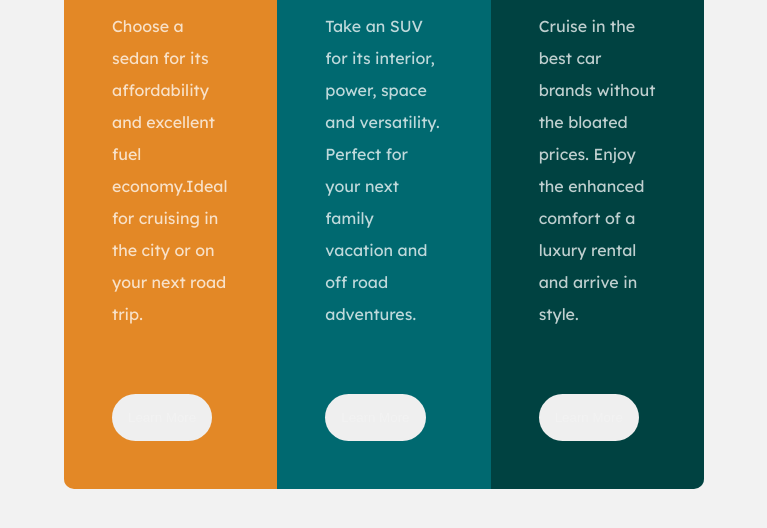
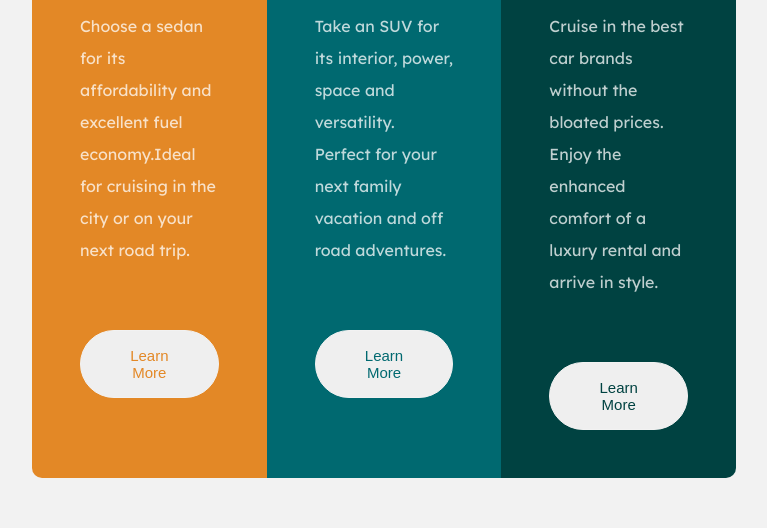
Before and after one commit to JulianIfesiokwu/3-column-preview-card, a plain HTML site: page index.html in a window 1280 px wide. Shown: the part 280-808 px from the top of the page, without its empty margins (256-1023 px from the left). Drawn offline with Linux system fonts and the light colour scheme.

Commit message:
desktop view complete, working on responsiveness

```diff
--- a/index.html
+++ b/index.html
@@ -17,7 +17,7 @@
             <img src="./assets/icon-sedans.svg" alt="">
             <h1>SEDANS</h1>
             <P>Choose a sedan for its affordability and excellent fuel economy.Ideal for cruising in the city or on your next road trip.</P>
-            <button>Learn More</button>
+            <button id="sedans-cta">Learn More</button>
 
         </div>
 
@@ -26,7 +26,8 @@
             <img src="./assets/icon-suvs.svg" alt="">
             <h1>SUVS</h1>
             <p>Take an SUV for its interior, power, space and versatility. Perfect for your next family vacation and off road adventures.</p>
-            <button>Learn More</button>
+            <p></p>
+            <button id="suv-cta">Learn More</button>
 
         </div>
 
@@ -35,7 +36,7 @@
             <img src="./assets/icon-luxury.svg" alt="">
             <h1>LUXURY</h1>
             <p>Cruise in the best car brands without the bloated prices. Enjoy the enhanced comfort of a luxury rental and arrive in style.</p>
-            <button>Learn More</button>
+            <button id="luxury-cta">Learn More</button>
 
         </div>
     </div>
--- a/stylesheets/style.css
+++ b/stylesheets/style.css
@@ -11,11 +11,9 @@ body {
 }
 
 .container {
-    width: 50%;
+    width: 55%;
     display: flex;
     flex-direction: row;
-    align-items: center;
-    justify-content: center;
     margin: 6rem auto;
 }
 
@@ -45,9 +43,11 @@ p {
 }
 
 button {
-    padding: 1rem;
+    padding: 1rem 2rem;
+    font-size: 15px;
     border-radius: 50px;
     border: none;
+    outline: none;
     color: hsl(0, 0%, 95%);
     cursor: pointer;
 }
@@ -57,11 +57,43 @@ button {
     border-radius: 10px 0 0 10px;
 }
 
+#sedans-cta {
+    color: hsl(31, 77%, 52%);
+    border: 1px solid hsl(0, 0%, 95%);
+}
+
+#sedans-cta:hover {
+    background-color: hsl(31, 77%, 52%);
+    color: hsl(0, 0%, 95%);
+    border: 1px solid hsl(0, 0%, 95%);
+}
+
 #suv {
     background-color: hsl(184, 100%, 22%);
 }
 
+#suv-cta {
+    color: hsl(184, 100%, 22%);
+    border: 1px solid hsl(0, 0%, 95%);
+}
+
+#suv-cta:hover {
+    background-color: hsl(184, 100%, 22%);
+    color: hsl(0, 0%, 95%);
+    border: 1px solid hsl(0, 0%, 95%);
+}
 #luxury {
     background-color: hsl(179, 100%, 13%);
     border-radius: 0 10px 10px 0;
 }
+
+#luxury-cta {
+    color: hsl(179, 100%, 13%);
+    border: 1px solid hsl(0, 0%, 95%);
+}
+
+#luxury-cta:hover {
+    background-color: hsl(179, 100%, 13%);
+    color: hsl(0, 0%, 95%);
+    border: 1px solid hsl(0, 0%, 95%);
+}
```
